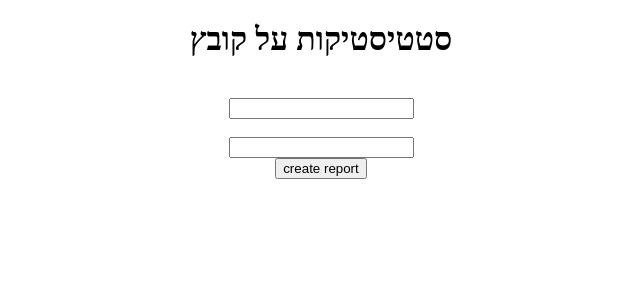
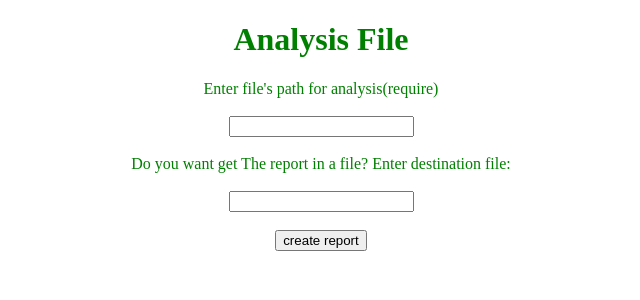
Before and after one commit to leak4256/statistics-report, a Flask app: page / in a window 1280 px wide. Shown: the top 300 px of the page, without its empty margins (319-959 px from the left). Run offline with Flask 2, Linux system fonts and the light colour scheme.

Commit message:
first commit

```diff
--- a/app.py
+++ b/app.py
@@ -1,5 +1,5 @@
 from flask import Flask, request, render_template
-from statistics import CreateReportHtml
+from statistics import CreateReportHtml, CreateReportFile
 import os
 
 '''allocated flask object'''
@@ -14,10 +14,13 @@ def load():
 
 @app.route("/create-report/", methods=['POST', 'GET'])
 def create_report():
-    if request.form['srcname'] and request.form['destname']:
+    if request.form['srcname']:
         try:
-            st = CreateReportHtml(request.form['srcname'], request.form['destname'])
-            return f'<h1 align=center>The Results</h1><p>{st}</p>'
+            if request.form['destname']:
+                CreateReportFile(request.form['srcname'], request.form['destname'])
+                return f'<h1>The report created successfully in :{request.form["destname"]}</h1>'
+            st = CreateReportHtml(request.form['srcname'])
+            return f'<h1 align=center>Statistics Report</h1><p>{st}</p>'
         except Exception as e:
             return f"<p>{e}</p>"
     return render_template("home.html")
--- a/statistics.py
+++ b/statistics.py
@@ -121,7 +121,7 @@ class Statistics(object):
         return string
 
 
-def CreateReportHtml(src_file, res_file):
+def CreateReportHtml(src_file):
     """return string in html format with all the statistics of the file"""
     statistics = Statistics(src_file)
     return statistics.ToString().replace(start, '<b>').replace(end, '</b>').replace('\n', '<br>')
@@ -133,6 +133,6 @@ def CreateReportFile(src_file, res_file):
     if not res_file:
         res_file = "report.txt"
     with open(res_file, "w") as f:
-        f.write(f"Statistics of file {src_file}:\n\n")
+        f.write(f"Statistics-report {src_file}:\n\n")
         st = statistics.ToString().replace(start, '').replace(end, '')
         f.write(st)
--- a/templates/home.html
+++ b/templates/home.html
@@ -5,13 +5,13 @@
     <title>Title</title>
 </head>
 <body>
-<h1 align="center"> סטטיסטיקות על קובץ</h1>
+<h1 align="center" style="color:green"> Analysis File</h1>
 
     <form action="/create-report/" method="post" align="center">
-        <label for="srcname"></label> <br>
-        <input type="text" id="srcname" name="srcname"> <br>
-        <label for="destname"></label> <br>
-        <input type="text" id="destname" name="destname"> <br>
+        <label for="srcname" style="color:green">Enter file's path for analysis(require)</label> <br><br>
+        <input type="text" id="srcname" name="srcname"> <br><br>
+        <label for="destname" style="color:green">Do you want get The report in a file? Enter destination file: </label> <br><br>
+        <input type="text" id="destname" name="destname"> <br><br>
        <button type="submit" >create report</button>
     </form>
 </body>
```
Also changed, not shown: report.txt (+10 -8 lines).
